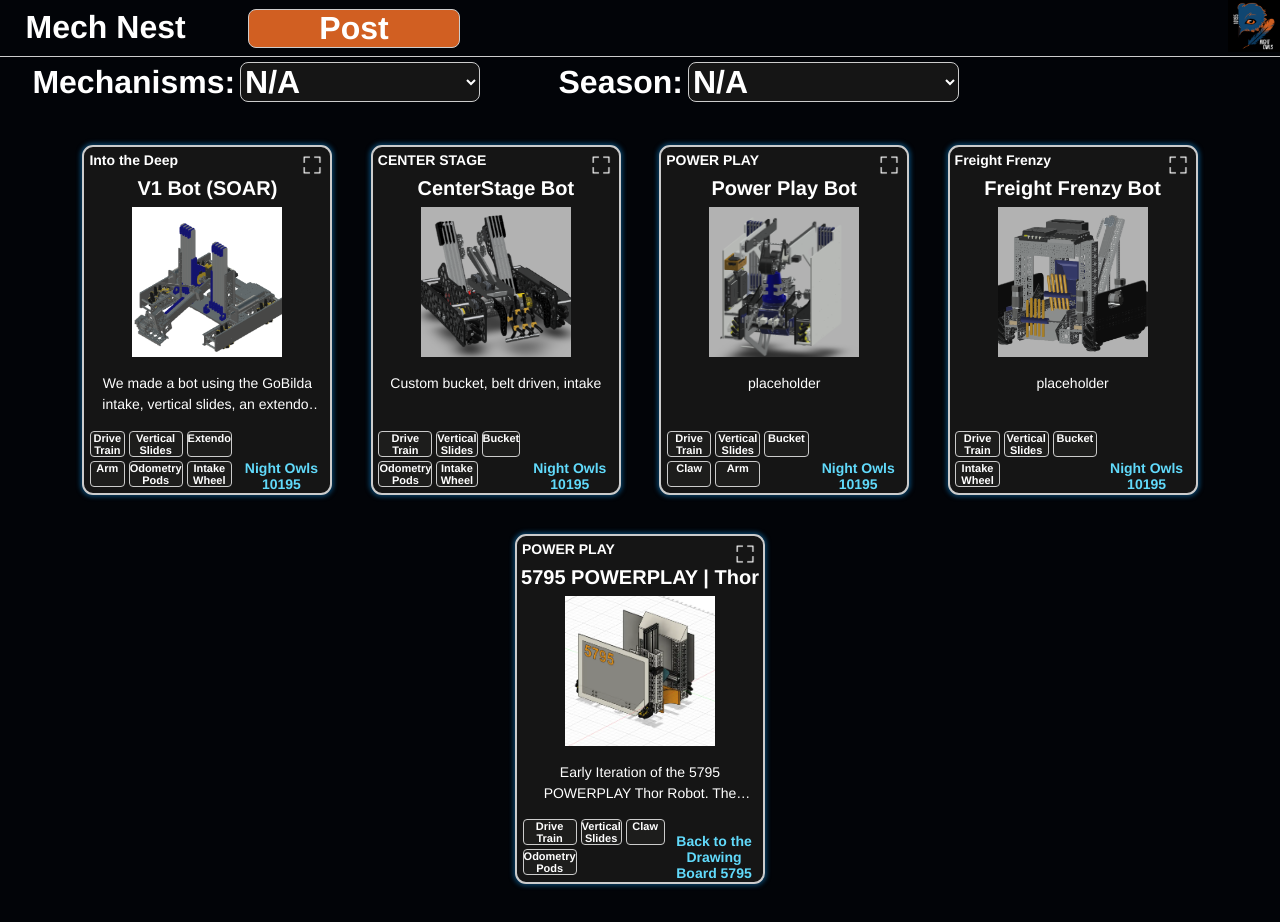
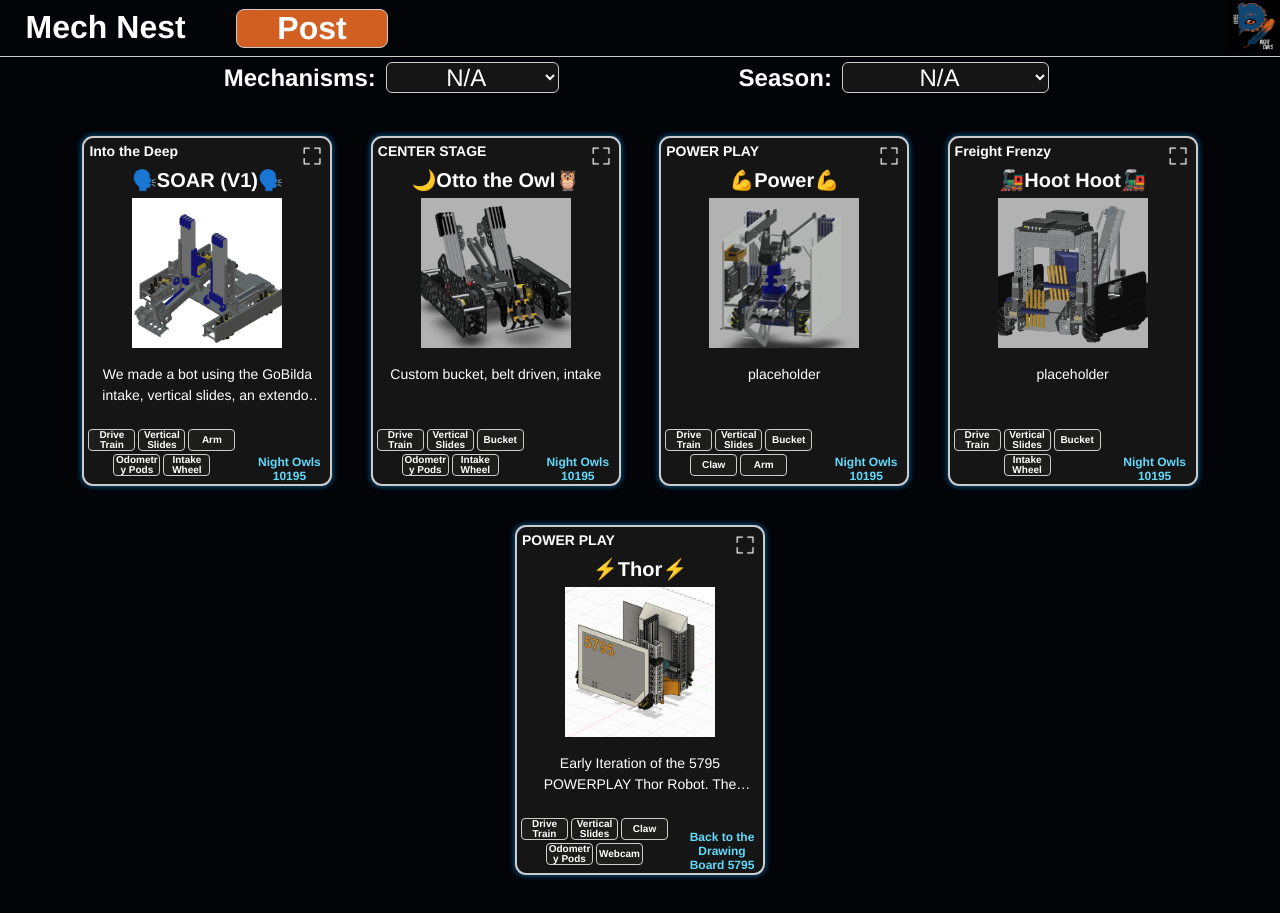
Before and after one commit to FTC-10195/MechNest, a React (Create React App) app: page / in a window 1280 px wide. Built offline with nearby package versions, Linux system fonts and the light colour scheme.

Commit message:
Gave robots names

```diff
--- a/src/App.js
+++ b/src/App.js
@@ -15,16 +15,16 @@ function App() {
   const [selectedSeason, setSeason] = useState('N/A');
   const preFilteredCards = [
     {
-      id: 1, title: 'V1 Bot (SOAR)',
+      id: 1, title: '🗣️SOAR (V1)🗣️',
       description: 'We made a bot using the GoBilda intake, vertical slides, an extendo, and two axons for a rotation mechanism',
       imageLink: './Images/V1Bot.png',
       teamNumber: '10195', teamName: "Night Owls", teamLink: 'https://ecgrobotics.org/ftc10195/',
       cadLink: "https://a360.co/4d2JjMT", cadText: "https://a360.co/4d2JjMT",
-      tags: [mechanismStates.NA, mechanismStates.DriveTrain, mechanismStates.VerticalSlides, mechanismStates.Extendo,mechanismStates.Arm,mechanismStates.OdometryPods,mechanismStates.Intake],
+      tags: [mechanismStates.NA, mechanismStates.DriveTrain, mechanismStates.VerticalSlides,mechanismStates.Arm,mechanismStates.OdometryPods,mechanismStates.Intake],
       season: [seasonStates.NA,seasonStates.IntoTheDeep]
     },
     {
-      id: 2, title: 'CenterStage Bot',
+      id: 2, title: '🌙Otto the Owl🦉',
       description: 'Custom bucket, belt driven, intake',
       imageLink: './Images/CenterStageBot.png',
       teamNumber: '10195', teamName: "Night Owls", teamLink: 'https://ecgrobotics.org/ftc10195/',
@@ -33,7 +33,7 @@ function App() {
       season: [seasonStates.NA,seasonStates.CENTERSTAGE]
     },
     {
-      id: 3, title: 'Power Play Bot',
+      id: 3, title: '💪Power💪',
       description: 'placeholder',
       imageLink: './Images/PowerPlayBot.png',
       teamNumber: '10195', teamName: "Night Owls", teamLink: 'https://ecgrobotics.org/ftc10195/',
@@ -42,7 +42,7 @@ function App() {
       season: [seasonStates.NA,seasonStates.POWERPLAY]
     },
     {
-      id: 4, title: 'Freight Frenzy Bot',
+      id: 4, title: '🚂Hoot Hoot🚂',
       description: 'placeholder',
       imageLink: './Images/FreightFrenzyBot.png',
       teamNumber: '10195', teamName: "Night Owls", teamLink: 'https://ecgrobotics.org/ftc10195/',
@@ -51,12 +51,12 @@ function App() {
       season: [seasonStates.NA,seasonStates.FreightFrenzy]
     },
     {
-      id: 5, title: '5795 POWERPLAY | Thor',
+      id: 5, title: '⚡Thor⚡',
       description: 'Early Iteration of the 5795 POWERPLAY Thor Robot. The robot involves a basic grabber mechanism mounted to a single set of vertical SAR330 linear slides. ',
       imageLink: './Images/POWERPLAY5795.png',
       teamNumber: '5795', teamName: "Back to the Drawing Board", teamLink: 'https://ecgrobotics.org//ftc5795/',
       cadLink: "https://a360.co/4a1pKoh", cadText: "https://a360.co/4a1pKoh",
-      tags: [mechanismStates.NA, mechanismStates.DriveTrain, mechanismStates.VerticalSlides,mechanismStates.Claw,mechanismStates.OdometryPods],
+      tags: [mechanismStates.NA, mechanismStates.DriveTrain, mechanismStates.VerticalSlides,mechanismStates.Claw,mechanismStates.OdometryPods, mechanismStates.Webcam],
       season: [seasonStates.NA,seasonStates.POWERPLAY]
     },
   ];
@@ -91,10 +91,9 @@ function App() {
 
   return (
     <div className={`App ${isMobile ? 'mobile' : 'computer'}`}>
-      <title>CAD Website</title>
+      <title>Mech Nest</title>
       <Navbar />
       <MechanismHandler selectedTags={selectedTags} setTag={setTag} selectedSeason = {selectedSeason} setSeason = {setSeason} />
-
       <div className={`card-container ${isMobile ? 'mobile' : 'computer'}`}>
         {cards.map((card) => (
           <Card
--- a/src/Card.css
+++ b/src/Card.css
@@ -19,7 +19,8 @@
   overflow-x: auto;
 justify-content: center;
 align-items: center;
-    grid-template-rows: repeat(1,1fr);
+display: flex;
+flex-wrap: wrap;
 background-size: cover;
 background-position: center;
   background-color: #020408;
@@ -43,7 +44,7 @@
   background-color: #151515;
   box-shadow: 0px 0px 4px 2px rgba(10, 90, 144, 0.64);
   width: 200px;
-  height: 300px;
+  height: 275px;
 }
 .fullscreen-button:hover {
     transform: scale(1.15);
@@ -178,9 +179,9 @@ color: #61dafb;
   max-width:  80px;
   max-height: 50px;
   position: absolute;
-  right: 1vmin;
+  right: 0;
   bottom: 0;
-  font-size:14px ;
+  font-size:12px ;
 font-family : Helvetica;
 font-weight: bold;
 color: #ffffff;
@@ -203,13 +204,12 @@ color: #61dafb;
 }
 .tag-container-large.computer{
   font-size:  14px;
-  width:  150px;
-    height: 60px;
+  width:  175px;
+    height:110px;
   position: absolute;
-  text-align: center;
-  left: 0;
-    bottom: 5px;
-  margin: .2vmin;
+  place-content: center;
+  left: -10px;
+    bottom: 0;
 font-family : Helvetica;
 font-weight: bold;
 color: #ffffff;
@@ -217,12 +217,12 @@ overflow-y: scroll;
 }
 .tag-container-large.mobile{
   font-size:  11px;
-  width:  100px;
-    height: calc(88px);
+  width:  150px;
+    height: 120px;
   position: absolute;
-  text-align: center;
-  left: 0;
-    bottom: -20px;
+  place-content: center;
+  left: -10px;
+    bottom: -10px;
   margin: .2vmin;
 font-family : Helvetica;
 font-weight: bold;
@@ -232,20 +232,21 @@ overflow-y: scroll;
 .tag-container{
   position: absolute;
 font-family : Helvetica;
-text-align: center;
 font-weight: bold;
 color: #ffffff;
-gap: 4px;
-padding: 4px;
+gap: 3px;
 display: grid;
+overflow-y: scroll;
   justify-content: center;
   align-items: center;
-  grid-template-columns: repeat(3,1fr);
+  display: flex;
   flex-wrap: wrap;
 }
 .tag.computer{
-  height: 24px;
-  font-size:  11px;
+  height: 28px;
+  width: 45px;
+  place-content: center;
+  font-size:  10px;
   position: relative;
   text-align: center;
   border: 1px solid #ccc;
@@ -253,10 +254,18 @@ display: grid;
   border-radius: 4px;
   display: inline-block;
   background-color: #1d1d1c;
+  overflow: hidden;
+  text-overflow: ellipsis;
+  word-wrap: break-word;
+  display: block;
+  line-height: 1em; /* a */
+  max-height: 2em; /* a x number of line to show (ex : 2 line)  */
 }
 .tag.mobile{
-  height: 16px;
-  font-size:  7px;
+  height: 22px;
+  width: 38px;
+  place-content: center;
+  font-size:  9px;
   position: relative;
   text-align: center;
   border: 1px solid #ccc;
@@ -264,6 +273,12 @@ display: grid;
   border-radius: 4px;
   display: inline-block;
   background-color: #1d1d1c;
+  overflow: hidden;
+  text-overflow: ellipsis;
+  word-wrap: break-word;
+  display: block;
+  line-height: 1em; /* a */
+  max-height: 2em; /* a x number of line to show (ex : 2 line)  */
 }
 .season.computer{
   word-wrap: break-word;
--- a/src/MechanismHandler.js
+++ b/src/MechanismHandler.js
@@ -11,7 +11,7 @@ function MechanismHandler({ selectedTags, setTag, selectedSeason, setSeason }) {
     mechanismStates.Intake,
     mechanismStates.Ascent,
     mechanismStates.VerticalSlides,
-    mechanismStates.Extendo,
+    mechanismStates.Webcam,
     mechanismStates.Intake,
     mechanismStates.Bucket,
     mechanismStates.Claw,
--- a/src/MechanismState.js
+++ b/src/MechanismState.js
@@ -6,7 +6,7 @@ const mechanismStates = Object.freeze({
    Intake: 'Intake Wheel',
    Ascent: 'Ascent',
    VerticalSlides: 'Vertical Slides',
-   Extendo: 'Extendo',
+   Webcam: 'Webcam',
    OdometryPods: 'Odometry Pods',
    WholeRobot:'Whole Robot',
    Claw:'Claw',
--- a/src/Navbar.css
+++ b/src/Navbar.css
@@ -16,7 +16,7 @@
   color: #ffffff;
 }
 .post-button{
-  width: calc(20vmin + 50px);
+  width: calc(150px);
   position: relative;
   left: 20%;
   font-size: calc(4vmin);
@@ -31,7 +31,7 @@
   transition: transform 0.2s;
 }
 .post-button:hover {
-  transform: scale(1.05);
+  background-color: #eb6a25;
 }
 .navbar{
   background-color: #020408;
--- a/src/Tags.css
+++ b/src/Tags.css
@@ -1,31 +1,39 @@
 .tags-search-area{
   display: grid;
+  place-content: center;
+  margin-left: auto;
+  margin-right: auto;
+  width: 100%;
   padding: 5px;
   max-width: 1000px;
   grid-template-columns: repeat(2,1fr);
   gap: 5px;
-  font-size: calc(4vmin);
+  text-align: center;
+  font-size: 24px;
 }
 .tags-search-text{
   font-family : Helvetica;
   font-weight: bold;
   color: #ffffff;
+  text-align: center;
 }
 .tags-dropdown{
-  font-size: calc(4vmin);
+  text-align: center;
+  font-size: 24px;
   position: relative;
   left: 5px;
   font-family : Helvetica;
-  font-weight: bold;
   color: #ffffff;
   border: 1px solid #ccc;
+  margin-left: 5px;
   border-style: solid;
-  border-radius: 1vmin;
+  border-radius: 6px;
   display: inline-block;
   transition: transform 0.2s;
   background-color: #151515;
 }
 .tags-item{
+  text-align: center;
   border: 3px solid #ccc;
   border-radius: 1vw;
   position: relative;
```
Lines whose indentation alone changed are shown as unchanged.
